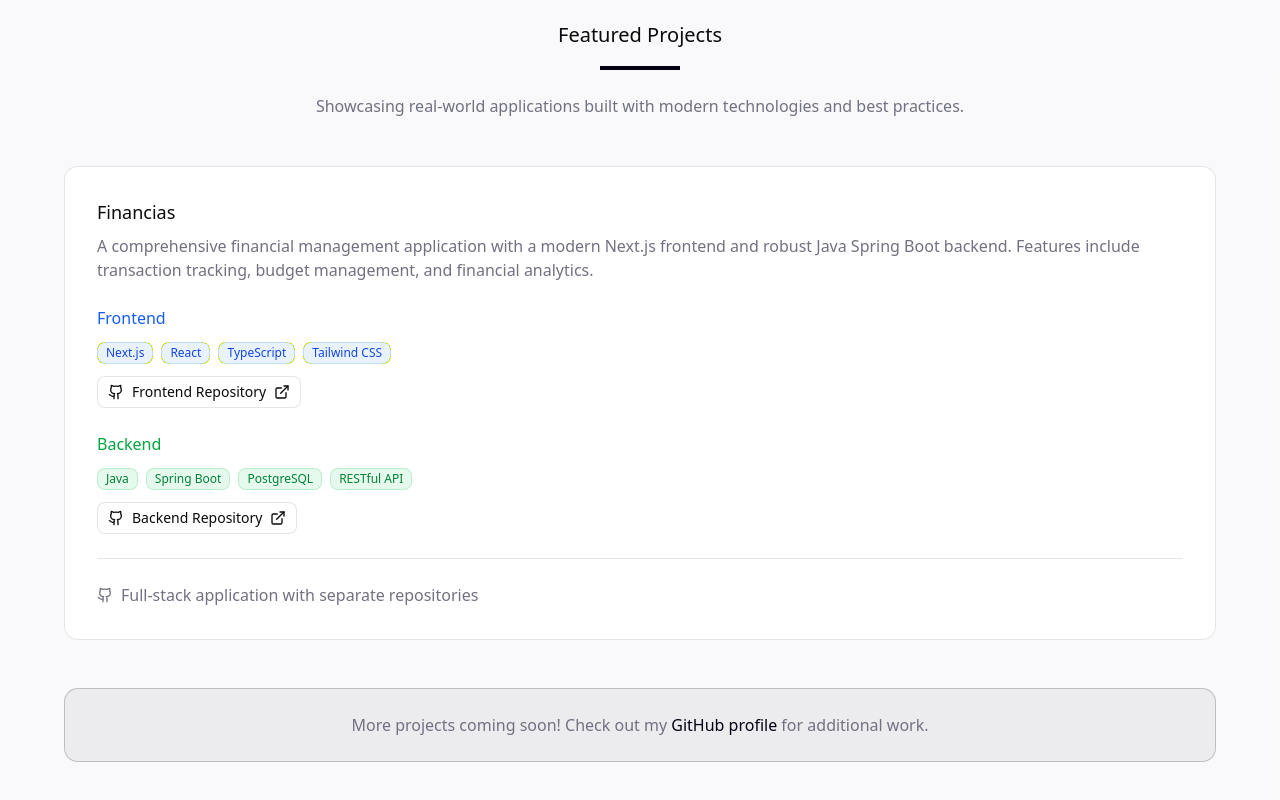
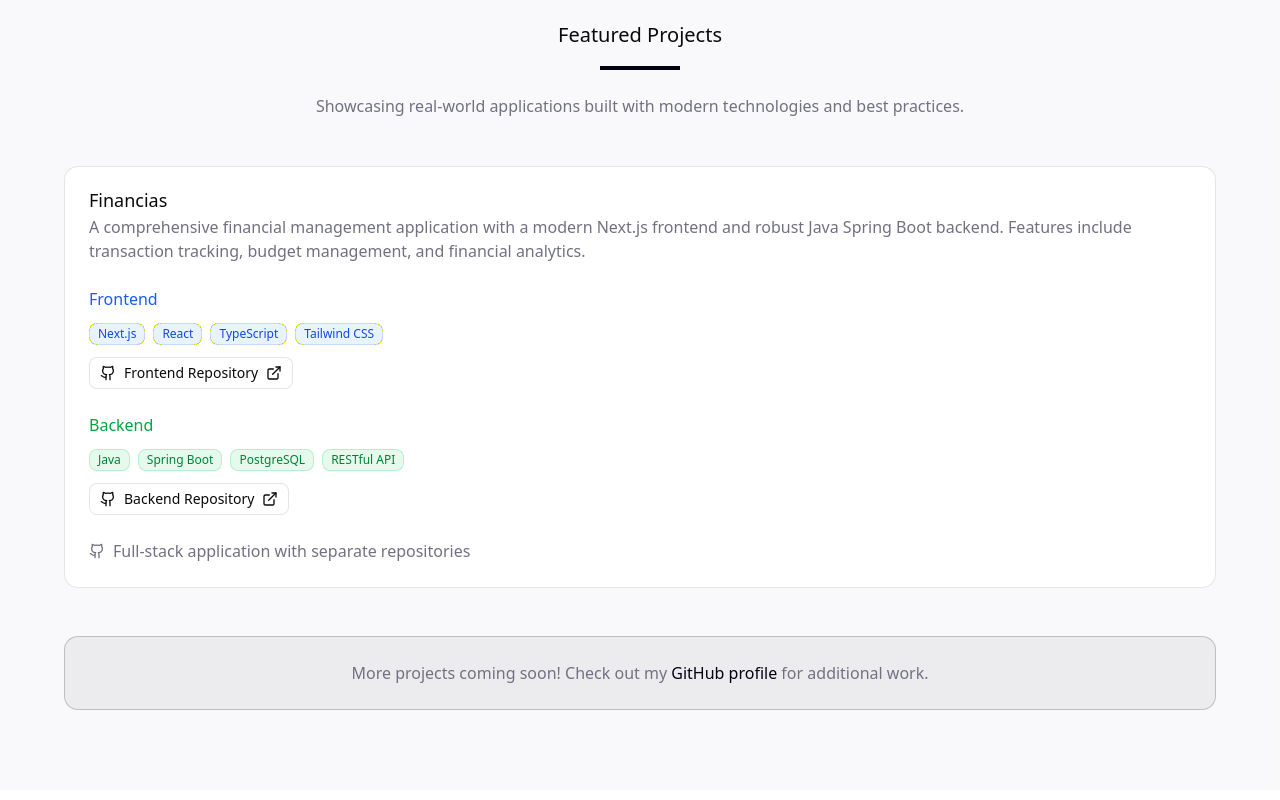
Before and after one commit to joaovictor-jpg/portfilio, a Next.js app: page / in a window 1280 px wide. Shown: the part 2214-3014 px from the top of the page. Built offline with nearby package versions, Linux system fonts and the light colour scheme.

Commit message:
refactor: adopt Card composition in Projects component

```diff
--- a/src/app/components/projects/Projects.tsx
+++ b/src/app/components/projects/Projects.tsx
@@ -1,4 +1,4 @@
-import { Card } from "@/app/components/ui/card/Card";
+import { Card, CardContent, CardDescription, CardFooter, CardHeader, CardTitle } from "@/app/components/ui/card/Card";
 import { Badge } from "@/app/components/ui/badge/Badge";
 import { Button } from "@/app/components/ui/button/button";
 import { Github, ExternalLink } from "lucide-react";
@@ -24,17 +24,17 @@ export function Projects() {
                             key={project.title}
                             className="overflow-hidden hover:shadow-xl transition-shadow duration-300 border-border"
                         >
-                            <div className="p-8">
-                                <div className="flex items-start justify-between mb-4">
-                                    <div>
-                                        <h3 className="mb-2">{project.title}</h3>
-                                        <p className="text-muted-foreground">
+                            <CardHeader>
+                                <CardTitle asChild>
+                                    <h3>{project.title}</h3>
+                                </CardTitle>
+                                <CardDescription>
                                     {project.description}
-                                        </p>
-                                    </div>
-                                </div>
+                                </CardDescription>
+                            </CardHeader>
 
-                                <div className="space-y-6 mt-6">
+                            <CardContent>
+                                <div className="space-y-6">
                                     <div>
                                         <h4 className="mb-3 flex items-center gap-2">
                                             <span className="text-blue-600 dark:text-blue-400">
@@ -75,9 +75,9 @@ export function Projects() {
                                             </span>
                                         </h4>
                                         <div className="flex flex-wrap gap-2">
-                                            {project.technologies.backend.map((tech, techIndex) => (
+                                            {project.technologies.backend.map((tech) => (
                                                 <Badge
-                                                    key={techIndex}
+                                                    key={tech}
                                                     variant="outline"
                                                     className="bg-green-500/10 text-green-700 dark:text-green-400 border-green-500/20"
                                                 >
@@ -101,20 +101,21 @@ export function Projects() {
                                         </div>
                                     </div>
                                 </div>
+                            </CardContent>
 
-                                <div className="mt-6 pt-6 border-t border-border">
+                            <CardFooter>
                                 <div className="flex items-center gap-2 text-muted-foreground">
                                     <Github className="h-4 w-4" />
                                     <p>Full-stack application with separate repositories</p>
                                 </div>
-                                </div>
-                            </div>
+                            </CardFooter>
                         </Card>
                     ))}
                 </div>
 
                 <div className="mt-12 text-center">
-                    <Card className="p-6 bg-primary/5 border-primary/20">
+                    <Card className="bg-primary/5 border-primary/20">
+                        <CardContent className="pt-6">
                             <p className="text-muted-foreground">
                                 More projects coming soon! Check out my{" "}
                                 <a
@@ -127,6 +128,7 @@ export function Projects() {
                                 </a>{" "}
                                 for additional work.
                             </p>
+                        </CardContent>
                     </Card>
                 </div>
             </div>
```
Lines whose indentation alone changed are shown as unchanged.
